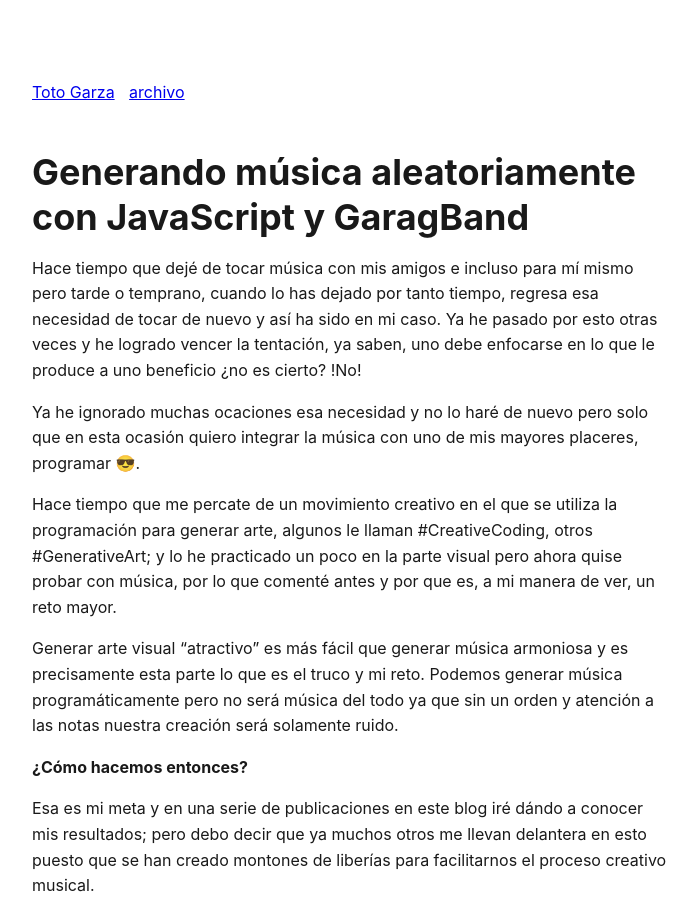
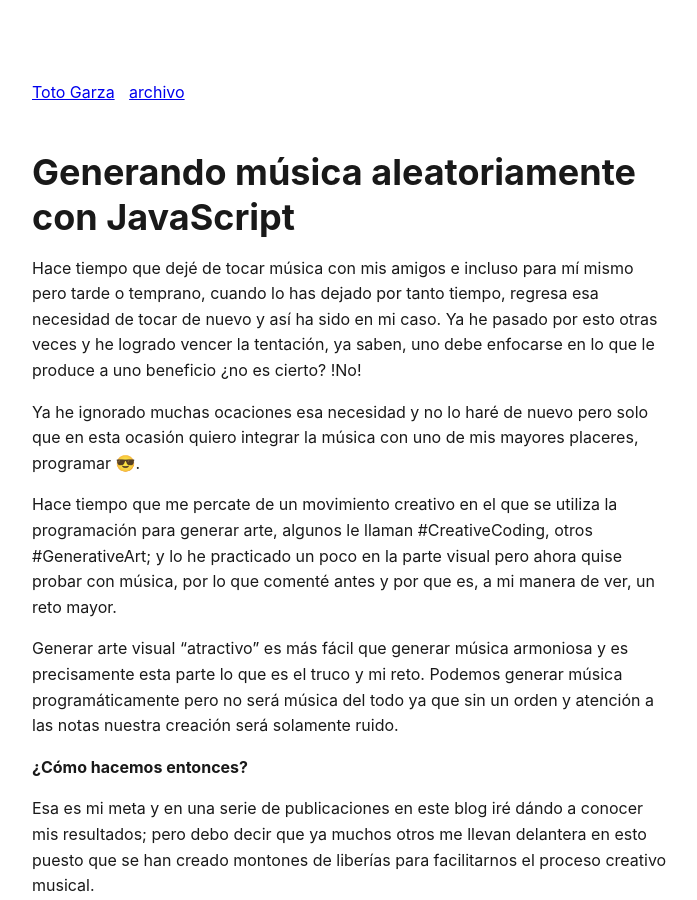
Before and after one commit to totogarza/garzacodes, a Jekyll site: the page built from _posts/2018-09-30-generando-música-aleatoriamente-con-javascript-y-garagband.md, in a window 1280 px wide and 900 px high. Shown: the whole window, without its empty margins (288-985 px from the left). Built offline with Jekyll 4.4.1, drawn with Linux system fonts in a browser that asks for light colours.

Commit message:
meta fix ultimo post

```diff
--- a/_posts/2018-09-30-generando-música-aleatoriamente-con-javascript-y-garagband.md
+++ b/_posts/2018-09-30-generando-música-aleatoriamente-con-javascript-y-garagband.md
@@ -1,6 +1,8 @@
 ---
 layout: post
-title: Generando música aleatoriamente con JavaScript y GaragBand
+title: Generando música aleatoriamente con JavaScript
+categories: proyectos
+tags: javascript garageband creativecoding
 ---
 
 
```
